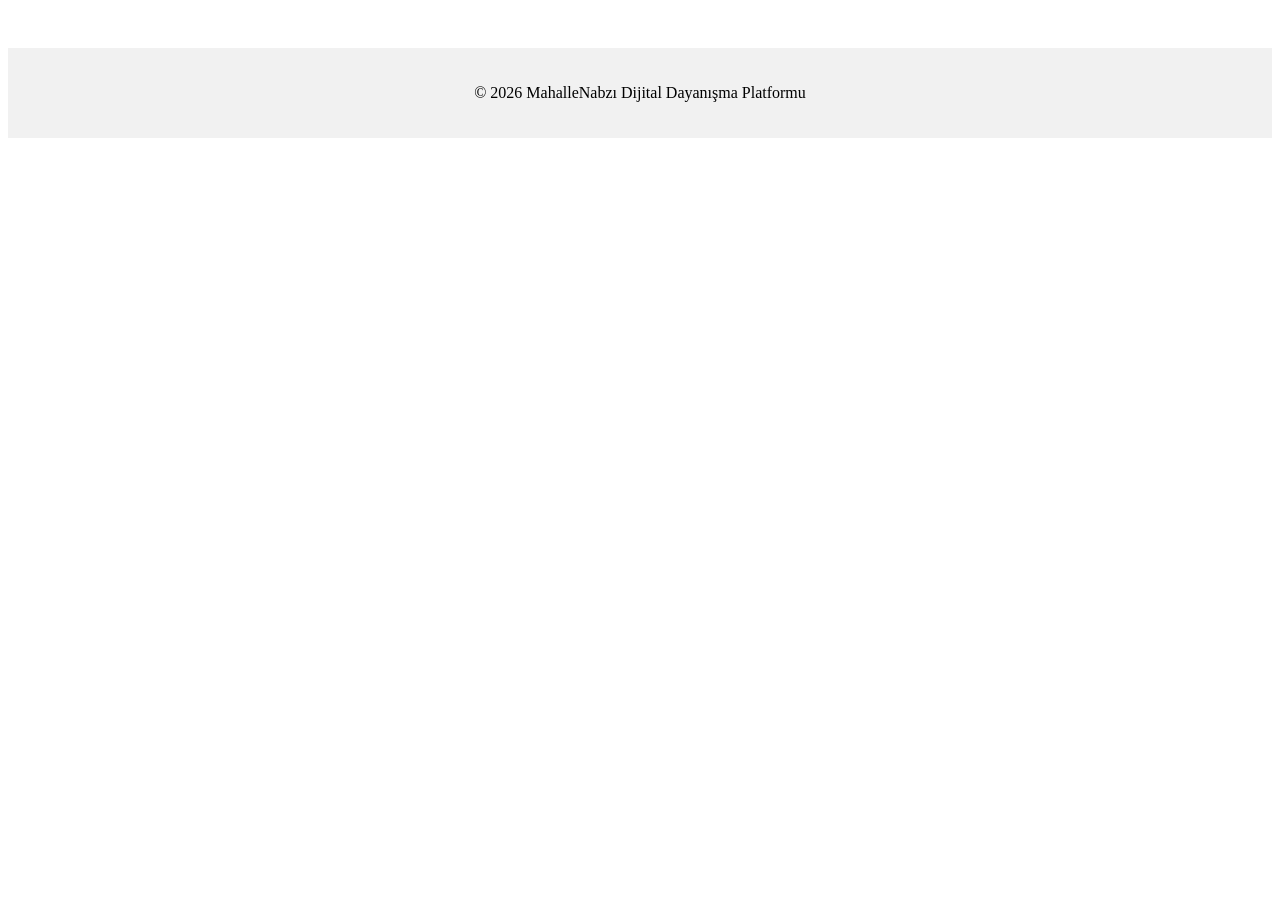
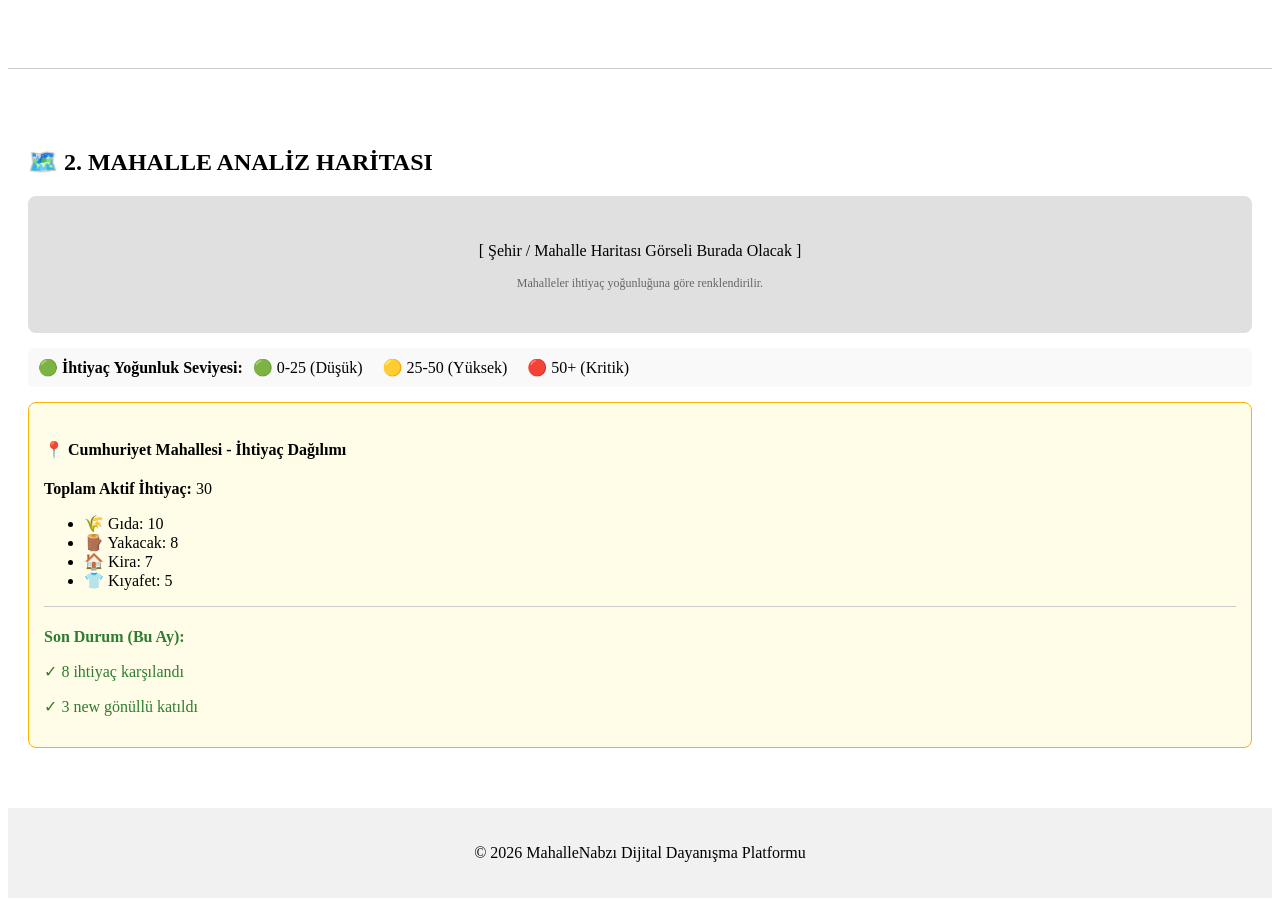
Before and after one commit to zehradenizli4/mahalle-nabzi-react, a React (Vite) app: page / in a window 1280 px wide. Shown: the part 468-1374 px from the top of the page. Before the commit the page ends 800 px from the top, so only its background shows below. Built offline with nearby package versions, Linux system fonts and the light colour scheme.

Commit message:
App ana bilesenine mahalle analiz haritasi sayfasi baglandi

```diff
--- a/src/App.jsx
+++ b/src/App.jsx
@@ -1,17 +1,22 @@
 import React from 'react'
 import Navbar from './components/Navbar'
 import Home from './pages/Home'
+import AnalysisMap from './pages/AnalysisMap' // Yeni ekledik
 
 function App() {
   return (
     <div>
-      {/* Her sayfada sabit duracak Navbar */}
       <Navbar />
 
-      {/* Şu an aktif olan sayfamız */}
       <Home />
 
-      <footer style={{ textAlign: 'center', padding: '20px', background: '#f1f1f1', marginTop: '20px' }}>
+      {/* Sayfalar arasına şık bir çizgi çekiyoruz */}
+      <hr style={{ margin: '40px 0', border: '0', borderTop: '1px solid #ccc' }} />
+
+      {/* Yeni eklediğimiz sayfa */}
+      <AnalysisMap />
+
+      <footer style={{ textAlign: 'center', padding: '20px', background: '#f1f1f1', marginTop: '40px' }}>
         <p>© 2026 MahalleNabzı Dijital Dayanışma Platformu</p>
       </footer>
     </div>
```
